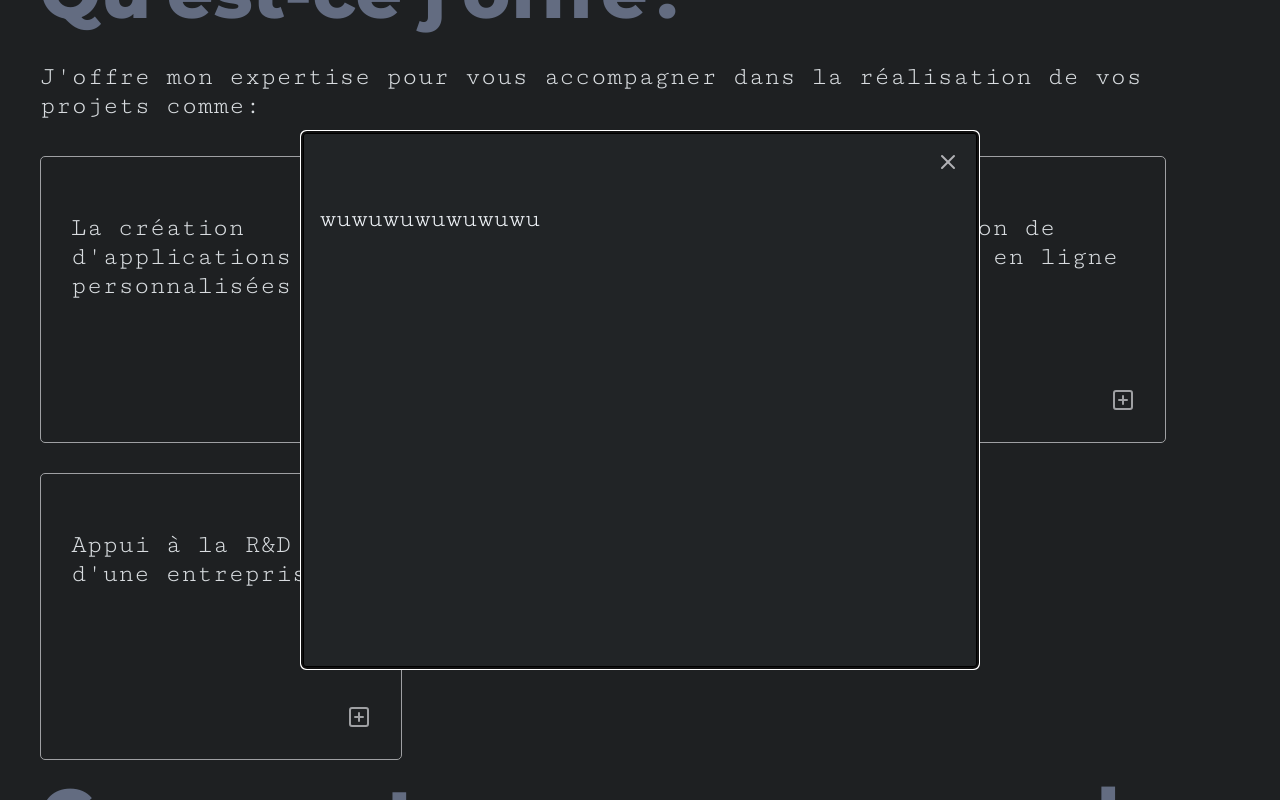
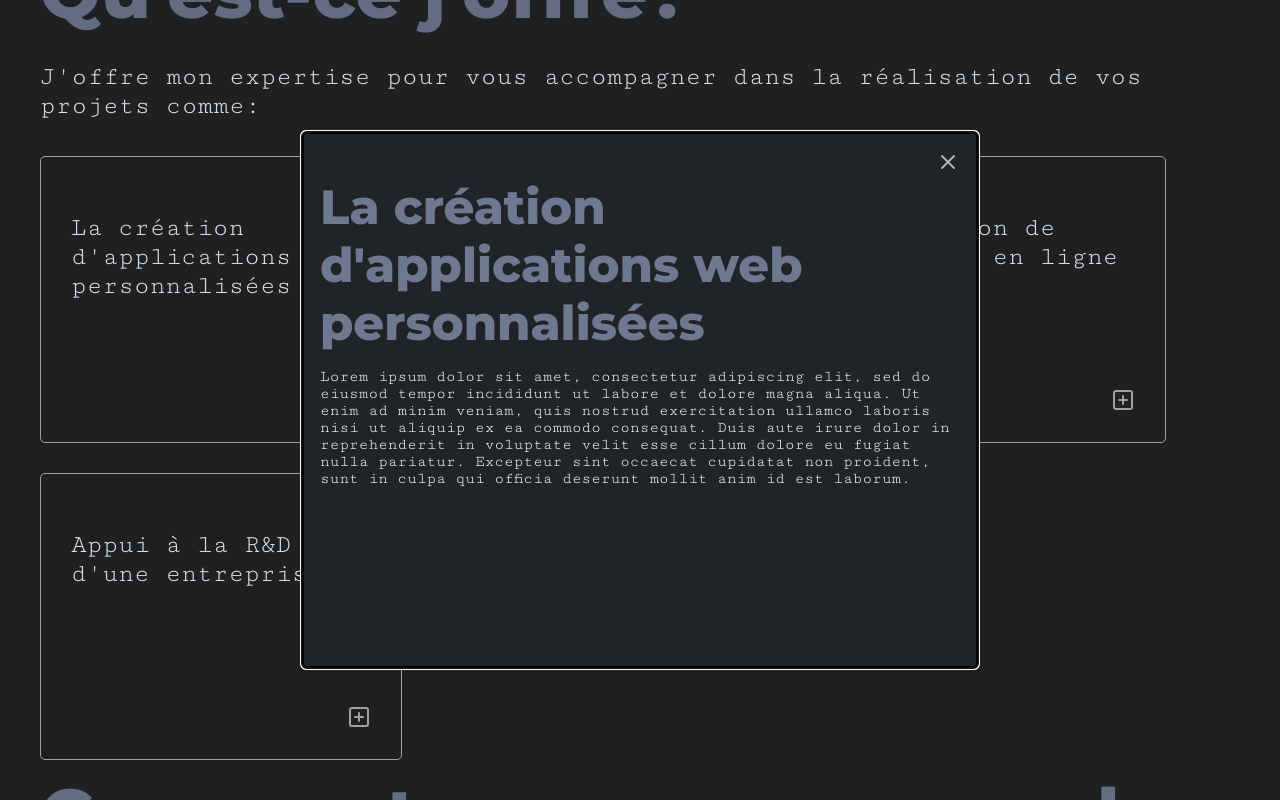
Before and after one commit to hughockey/site-web, a Vue app: page / in a window 1280 px wide. Both pictures are taken after a click on the icon 359 px from the left and 1252 px from the top of the page. Shown: the part 852-1652 px from the top of the page. Built offline with nearby package versions, Linux system fonts and the light colour scheme; no server answers.

Commit message:
shot data in cards

```diff
--- a/src/components/Content.vue
+++ b/src/components/Content.vue
@@ -3,10 +3,13 @@ import { ref } from 'vue';
 import Modal from './Modal.vue';
 import emailjs from '@emailjs/browser'
 import { useToast, TYPE } from 'vue-toastification';
+import { cardsData } from '../data/cardsData.js'
+
 
 const toast = useToast()
 
 const contactForm = ref<HTMLFormElement>()
+let title = ref<string>('')
 let message = ref<string>('')
 const error = ref<boolean>(true)
 
@@ -39,18 +42,14 @@ const sendEmail = () => {
 }
 
 const modalComponent = ref<InstanceType<typeof Modal>>()
-const customText = ref<string>('')
+const clickedCardId = ref<string>('')
 
 const showModal = (e: MouseEvent) => {
-  console.log(e)
   const target = e.currentTarget as SVGElement;
-  customText.value = target.dataset.text || '';
-  console.log(customText.value)
-  if (customText.value === "rd") {
-    message.value = 'tatatatatatat'
-  } else {
-    message.value = 'wuwuwuwuwuwuwu'
-  }
+  clickedCardId.value = target.dataset.text || '';
+  const cardInfos = cardsData.filter((card: any) => card.id === clickedCardId.value )
+  title.value = cardInfos[0].title
+  message.value = cardInfos[0].message
   modalComponent.value?.openDialog();
 }
 
@@ -95,7 +94,7 @@ const showModal = (e: MouseEvent) => {
     <div class="max-content-width">
       <div>
         <h1>Comment ça se passe pour les projets?</h1>
-        <p>Tous les projets sont personnalisés selon vos besoin et votre réalité:</p>
+        <p>Tous les projets sont personnalisés selon vos besoins et votre réalité:</p>
       </div>
       <div class="cards-list">
         <div class="card">
@@ -131,7 +130,12 @@ const showModal = (e: MouseEvent) => {
     </div>
   </section>
   <Modal ref="modalComponent">
-    <p>{{ message }}</p>
+    <template #title>
+      <h2>{{ title }}</h2>
+    </template>
+    <template #content>
+      <p class="modal">{{ message }}</p>
+    </template>
   </Modal>
 </template>
 <style scoped lang="css">
--- a/src/components/Modal.vue
+++ b/src/components/Modal.vue
@@ -20,7 +20,8 @@ defineExpose({
     <div class="close-icon">
       <svg @click="closeDialog" width="24" xmlns="http://www.w3.org/2000/svg" height="24" fill="none"><g data-testid="x"><g class="fills"><rect rx="0" ry="0" width="24" height="24" class="frame-background"/></g><g class="frame-children"><g data-testid="svg-path"><path d="M18 6 6 18" style="fill: none;" class="fills"/><g stroke-linecap="round" stroke-linejoin="round" class="strokes"><path d="M18 6 6 18" style="fill: none; stroke-width: 2; stroke: rgb(177, 178, 181); stroke-opacity: 1;" class="stroke-shape"/></g></g><g data-testid="svg-path"><path d="m6 6 12 12" style="fill: none;" class="fills"/><g stroke-linecap="round" stroke-linejoin="round" class="strokes"><path d="m6 6 12 12" style="fill: none; stroke-width: 2; stroke: rgb(177, 178, 181); stroke-opacity: 1;" class="stroke-shape"/></g></g></g></g></svg>
     </div>
-    <slot>
+    <slot name="title"></slot>
+    <slot name="content">
       <p>Aucune information disponible</p>
     </slot>
   </dialog>
--- /dev/null
+++ b/src/data/cardsData.js
@@ -0,0 +1,50 @@
+export const cardsData = [
+  {
+    id: "appWeb",
+    title: "La création d'applications web personnalisées",
+    message:
+      "Lorem ipsum dolor sit amet, consectetur adipiscing elit, sed do eiusmod tempor incididunt ut labore et dolore magna aliqua. Ut enim ad minim veniam, quis nostrud exercitation ullamco laboris nisi ut aliquip ex ea commodo consequat. Duis aute irure dolor in reprehenderit in voluptate velit esse cillum dolore eu fugiat nulla pariatur. Excepteur sint occaecat cupidatat non proident, sunt in culpa qui officia deserunt mollit anim id est laborum.",
+  },
+  {
+    id: "siteWeb",
+    title: "La création de votre site web",
+    message:
+      "Lorem ipsum dolor sit amet, consectetur adipiscing elit, sed do eiusmod tempor incididunt ut labore et dolore magna aliqua. Ut enim ad minim veniam, quis nostrud exercitation ullamco laboris nisi ut aliquip ex ea commodo consequat. Duis aute irure dolor in reprehenderit in voluptate velit esse cillum dolore eu fugiat nulla pariatur. Excepteur sint occaecat cupidatat non proident, sunt in culpa qui officia deserunt mollit anim id est laborum.",
+  },
+  {
+    id: "ecomm",
+    title: "La création de commerces en ligne",
+    message:
+      "Lorem ipsum dolor sit amet, consectetur adipiscing elit, sed do eiusmod tempor incididunt ut labore et dolore magna aliqua. Ut enim ad minim veniam, quis nostrud exercitation ullamco laboris nisi ut aliquip ex ea commodo consequat. Duis aute irure dolor in reprehenderit in voluptate velit esse cillum dolore eu fugiat nulla pariatur. Excepteur sint occaecat cupidatat non proident, sunt in culpa qui officia deserunt mollit anim id est laborum.",
+  },
+  {
+    id: "rd",
+    title: "Appui à la R&D d'une entreprise",
+    message:
+      "Lorem ipsum dolor sit amet, consectetur adipiscing elit, sed do eiusmod tempor incididunt ut labore et dolore magna aliqua. Ut enim ad minim veniam, quis nostrud exercitation ullamco laboris nisi ut aliquip ex ea commodo consequat. Duis aute irure dolor in reprehenderit in voluptate velit esse cillum dolore eu fugiat nulla pariatur. Excepteur sint occaecat cupidatat non proident, sunt in culpa qui officia deserunt mollit anim id est laborum.",
+  },
+  {
+    id: "step1",
+    title: "Étape 1: Rencontre initiale",
+    message:
+      "Lorem ipsum dolor sit amet, consectetur adipiscing elit, sed do eiusmod tempor incididunt ut labore et dolore magna aliqua. Ut enim ad minim veniam, quis nostrud exercitation ullamco laboris nisi ut aliquip ex ea commodo consequat. Duis aute irure dolor in reprehenderit in voluptate velit esse cillum dolore eu fugiat nulla pariatur. Excepteur sint occaecat cupidatat non proident, sunt in culpa qui officia deserunt mollit anim id est laborum.",
+  },
+  {
+    id: "step2",
+    title: "Étape 2: Envoi de la soumission",
+    message:
+      "Lorem ipsum dolor sit amet, consectetur adipiscing elit, sed do eiusmod tempor incididunt ut labore et dolore magna aliqua. Ut enim ad minim veniam, quis nostrud exercitation ullamco laboris nisi ut aliquip ex ea commodo consequat. Duis aute irure dolor in reprehenderit in voluptate velit esse cillum dolore eu fugiat nulla pariatur. Excepteur sint occaecat cupidatat non proident, sunt in culpa qui officia deserunt mollit anim id est laborum.",
+  },
+  {
+    id: "step3",
+    title: "Étape 3: Développement",
+    message:
+      "Lorem ipsum dolor sit amet, consectetur adipiscing elit, sed do eiusmod tempor incididunt ut labore et dolore magna aliqua. Ut enim ad minim veniam, quis nostrud exercitation ullamco laboris nisi ut aliquip ex ea commodo consequat. Duis aute irure dolor in reprehenderit in voluptate velit esse cillum dolore eu fugiat nulla pariatur. Excepteur sint occaecat cupidatat non proident, sunt in culpa qui officia deserunt mollit anim id est laborum.",
+  },
+  {
+    id: "step4",
+    title: "Étape 4: Derniers ajustements et livraison",
+    message:
+      "Lorem ipsum dolor sit amet, consectetur adipiscing elit, sed do eiusmod tempor incididunt ut labore et dolore magna aliqua. Ut enim ad minim veniam, quis nostrud exercitation ullamco laboris nisi ut aliquip ex ea commodo consequat. Duis aute irure dolor in reprehenderit in voluptate velit esse cillum dolore eu fugiat nulla pariatur. Excepteur sint occaecat cupidatat non proident, sunt in culpa qui officia deserunt mollit anim id est laborum.",
+  },
+];
--- a/src/style.css
+++ b/src/style.css
@@ -29,10 +29,24 @@ h1 {
   margin: 0;
 }
 
+h2 {
+  font-family: var(--font-title);
+  font-weight: 800;
+  color: var(--primary);
+  font-size: 3rem;
+  margin: 0;
+}
+
 p {
   font-family: var(--font-text);
   color: var(--secondary);
   font-size: 1.625rem;
+}
+
+p.modal {
+  font-family: var(--font-text);
+  color: var(--secondary);
+  font-size: 1rem;
 }
 
 .max-content-width {
```
